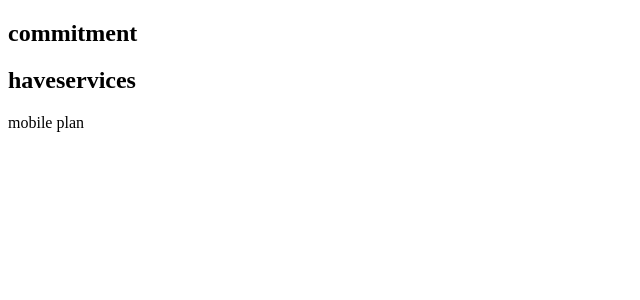
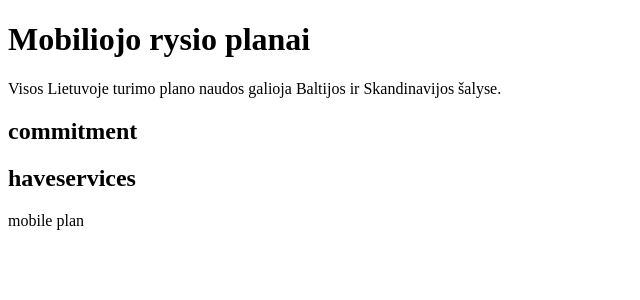
Before and after one commit to NeilaVait/mobile-plans, a React (Create React App) app: page / in a window 1280 px wide. Shown: the top 300 px of the page, without its empty margins (0-640 px from the left). Built offline with nearby package versions, Linux system fonts and the light colour scheme.

Commit message:
app structure

```diff
--- a/src/App.jsx
+++ b/src/App.jsx
@@ -13,9 +13,15 @@ class App extends Component {
   render() {
     return (
       <div className="App">
-        <Commitment></Commitment>
-        <HaveServices></HaveServices>
-        <MobilePlan></MobilePlan>
+        <h1>Mobiliojo rysio planai</h1>
+        <p>Visos Lietuvoje turimo plano naudos galioja Baltijos ir Skandinavijos šalyse.</p>
+        <div className="controls">
+          <Commitment></Commitment>
+          <HaveServices></HaveServices>
+        </div>
+        <main className="plan-cards">
+          <MobilePlan></MobilePlan>
+        </main>
       </div>
     );
   }
```
